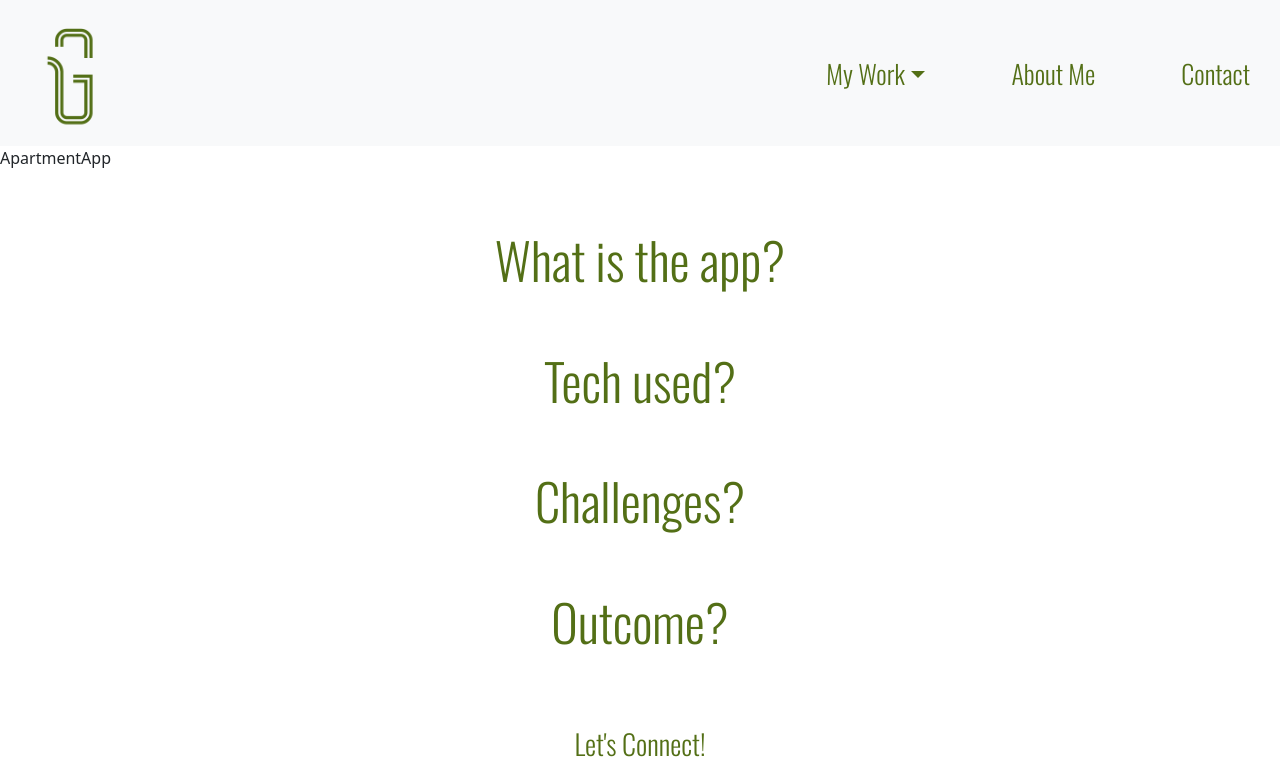
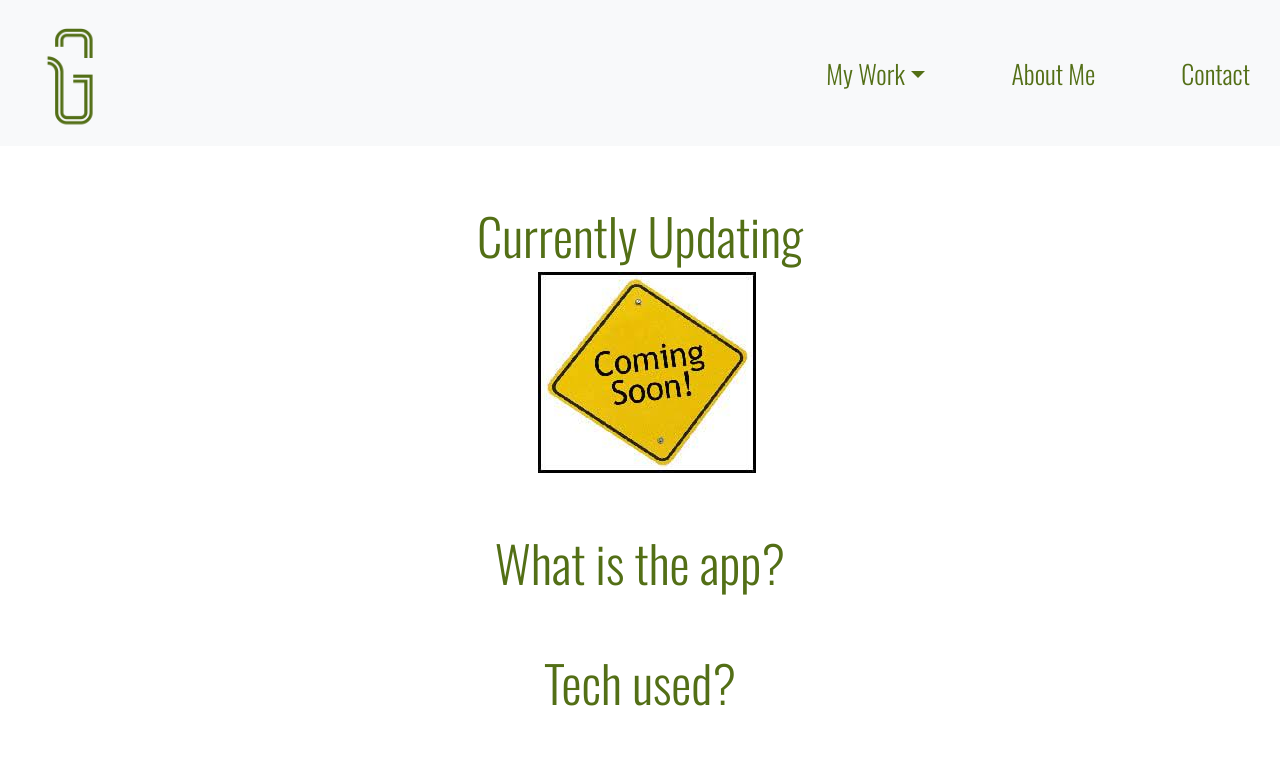
Before and after one commit to Genemichael25/portfoliov2, a React (Create React App) app: page /project-apartment in a window 1280 px wide. Shown: the top 782 px of the page. Built offline with nearby package versions, Linux system fonts and the light colour scheme.

Commit message:
Updated Apartment App status

```diff
--- a/src/pages/ApartmentApp.js
+++ b/src/pages/ApartmentApp.js
@@ -3,7 +3,8 @@ import React from "react";
 const ApartmentApp = () => {
   return (
   <>
-    <div>ApartmentApp</div>
+    <h2>Currently Updating</h2>
+    <img src="/download.jpeg" alt="under construction" style={{marginLeft:"42%"}}/>
       <h2>What is the app?</h2>
       <h2>Tech used?</h2>
       <h2>Challenges?</h2>
--- a/src/pages/Uncharted.js
+++ b/src/pages/Uncharted.js
@@ -4,7 +4,7 @@ const Uncharted = () => {
   return (
     <>
     <h2>Uncharted</h2>
-    <a href='https://thawing-oasis-45194.herokuapp.com/' target="_blank" rel="noreferrer" title='Uncharted'><h5>Live Link</h5></a>
+    <a href='https://thawing-oasis-45194.herokuapp.com/' target="_blank" rel="noreferrer" title='Uncharted' style={{marginLeft:"48%"}}><h5 >Live Link</h5></a>
     <h4>What is it?</h4>
     <div className='info'>
       <p>Revisiting trip highlights and those carefree moments has never been easier! For the first time ever, avid or aspiring travelers can now archive previous trips using photos and personal details. 'Uncharted' combines travel mapping and the art of journaling into an interactive life story experience. Document old memories, while creating new ones all in place! So whether you want a way to keep track of already visited destinations, searching for location inspiration, or are looking for resources on how to make traveling less complicated and more affordable; 'Uncharted' has your back.
```
